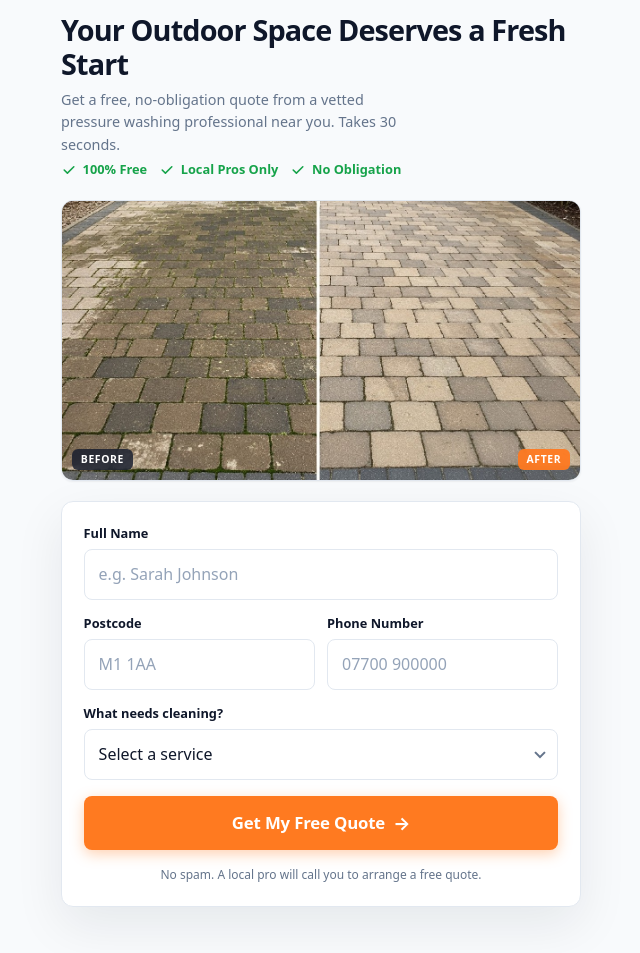
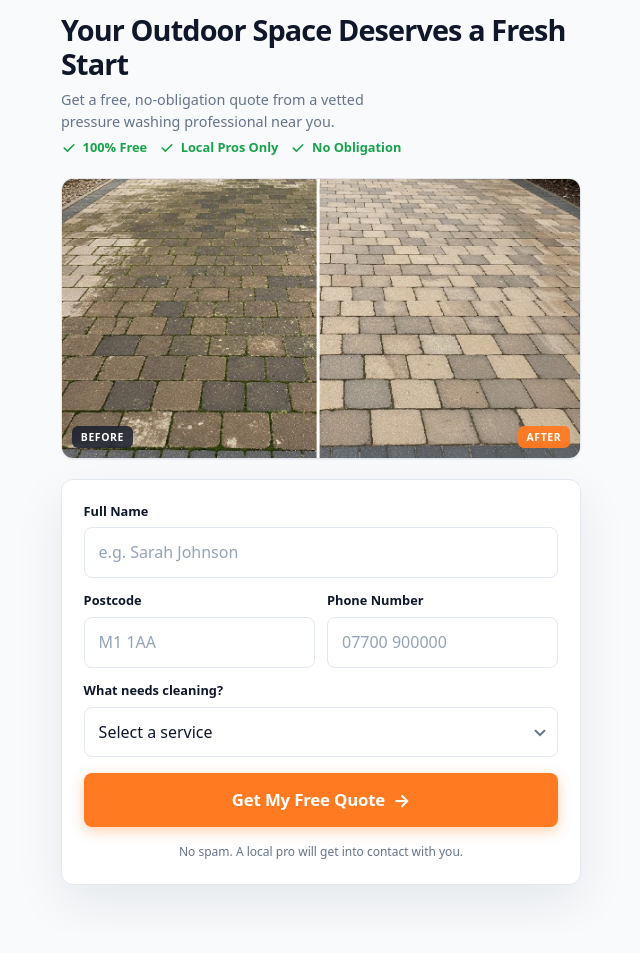
Before and after one commit to EnvionLTD/oxcore-leads, a website: page index.html in a window 1280 px wide. Shown: the part 63-1016 px from the top of the page, without its empty margins (319-959 px from the left). Drawn offline with Linux system fonts and the light colour scheme.

Commit message:
Update form note and remove "Takes 30 seconds" from subheading
Co-Authored-By: Claude Opus 4.6 <noreply@anthropic.com>

```diff
--- a/index.html
+++ b/index.html
@@ -123,7 +123,7 @@
       </div>
 
       <h1 class="headline">Your Outdoor Space Deserves a Fresh Start</h1>
-      <p class="subheading">Get a free, no-obligation quote from a vetted pressure washing professional near you. Takes 30 seconds.</p>
+      <p class="subheading">Get a free, no-obligation quote from a vetted pressure washing professional near you.</p>
 
       <ul class="trust-row" aria-label="Why choose Oxcore">
         <li><svg viewBox="0 0 20 20" fill="currentColor"><path fill-rule="evenodd" d="M16.707 5.293a1 1 0 010 1.414l-8 8a1 1 0 01-1.414 0l-4-4a1 1 0 011.414-1.414L8 12.586l7.293-7.293a1 1 0 011.414 0z" clip-rule="evenodd"/></svg>100% Free</li>
@@ -185,7 +185,7 @@
           <span class="btn-label">Get My Free Quote</span>
           <span class="btn-arrow" aria-hidden="true">&rarr;</span>
         </button>
-        <p class="form-note">No spam. A local pro will call you to arrange a free quote.</p>
+        <p class="form-note">No spam. A local pro will get into contact with you.</p>
       </form>
     </section>
 
```
